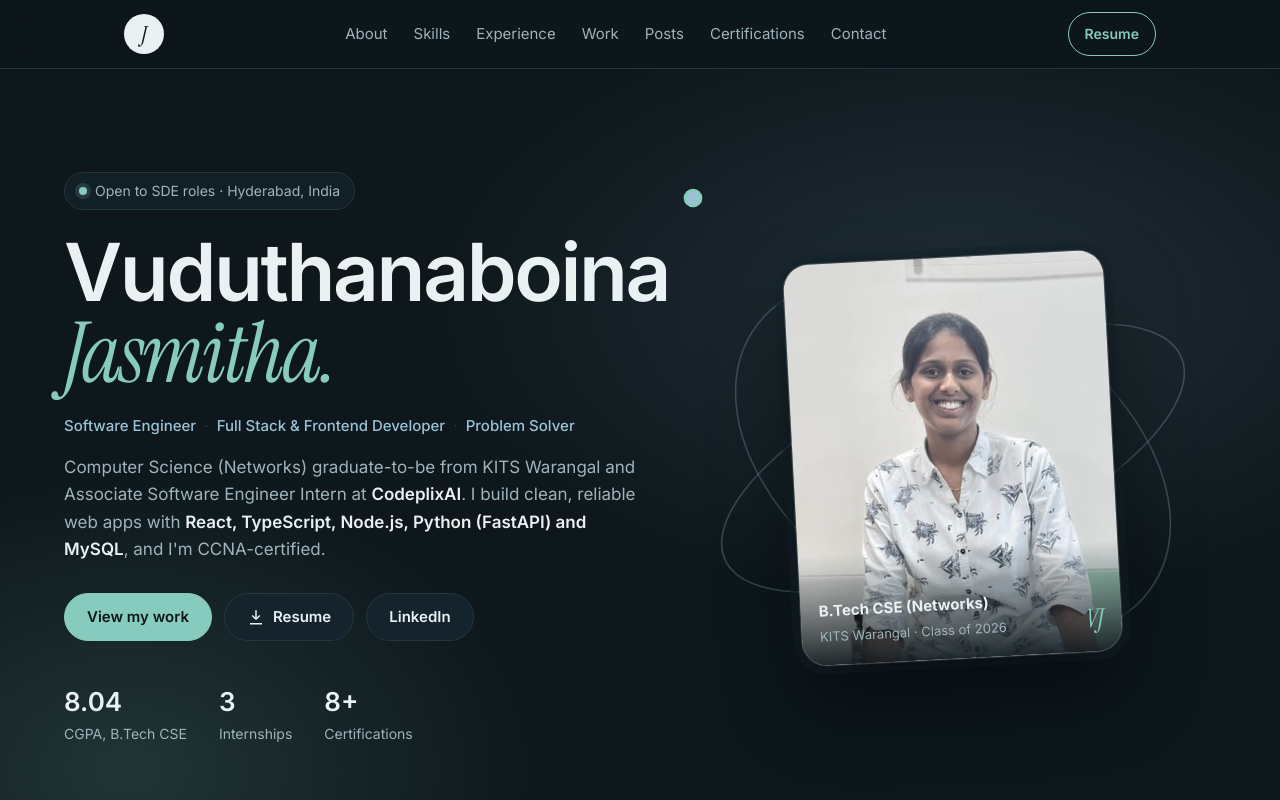
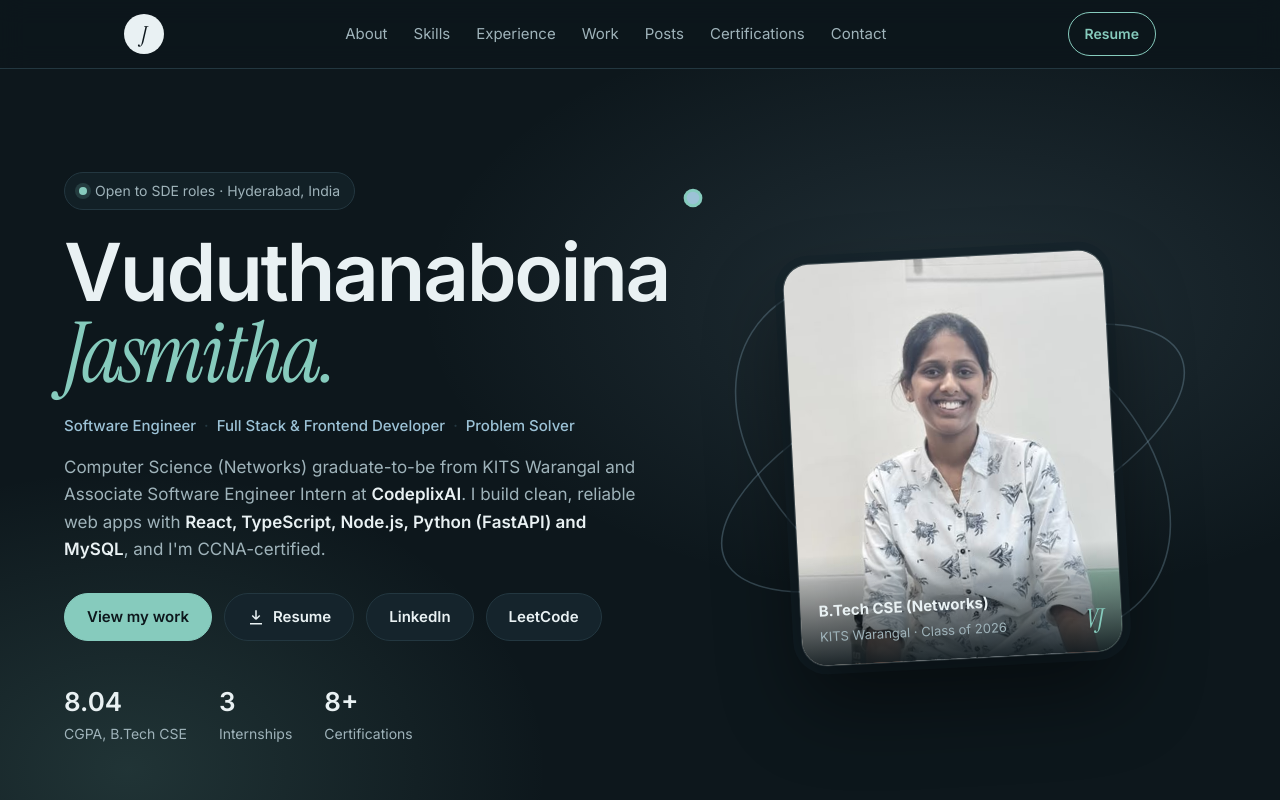
Before and after one commit to Jasmitha53/portfolio, a plain HTML site: page index.html in a window 1280 px wide. Shown: the top 800 px of the page. Drawn offline with Linux system fonts and the light colour scheme.

Commit message:
Add LeetCode link to index.html

```diff
--- a/index.html
+++ b/index.html
@@ -155,6 +155,7 @@ a:focus-visible,.btn:focus-visible,button:focus-visible{outline:2px solid var(--
       <a class="btn solid" href="#work">View my work</a>
       <a class="btn resume-link" href="#contact"><svg viewBox="0 0 24 24" fill="none" stroke="currentColor" stroke-width="2"><path d="M12 3v12m0 0 5-5m-5 5-5-5M4 21h16"/></svg>Resume</a>
       <a class="btn" href="https://www.linkedin.com/in/vuduthanaboina-jasmitha-987029300/" target="_blank" rel="noopener">LinkedIn</a>
+      <a class="btn" href="https://leetcode.com/u/jasmitha8/" target="_blank" rel="noopener">LeetCode</a>
     </div>
     <div class="stats">
       <div><strong>8.04</strong>CGPA, B.Tech CSE</div>
@@ -246,6 +247,7 @@ a:focus-visible,.btn:focus-visible,button:focus-visible{outline:2px solid var(--
     <a class="btn resume-link" href="#contact">Download resume</a>
     <a class="btn" href="https://www.linkedin.com/in/vuduthanaboina-jasmitha-987029300/" target="_blank" rel="noopener">LinkedIn</a>
     <a class="btn" href="https://github.com/Jasmitha53" target="_blank" rel="noopener">GitHub</a>
+    <a class="btn" href="https://leetcode.com/u/jasmitha8/" target="_blank" rel="noopener">LeetCode</a>
   </div>
   <span class="mail">vudutanaboinajasmitha@gmail.com</span>
 </div></section>
```
